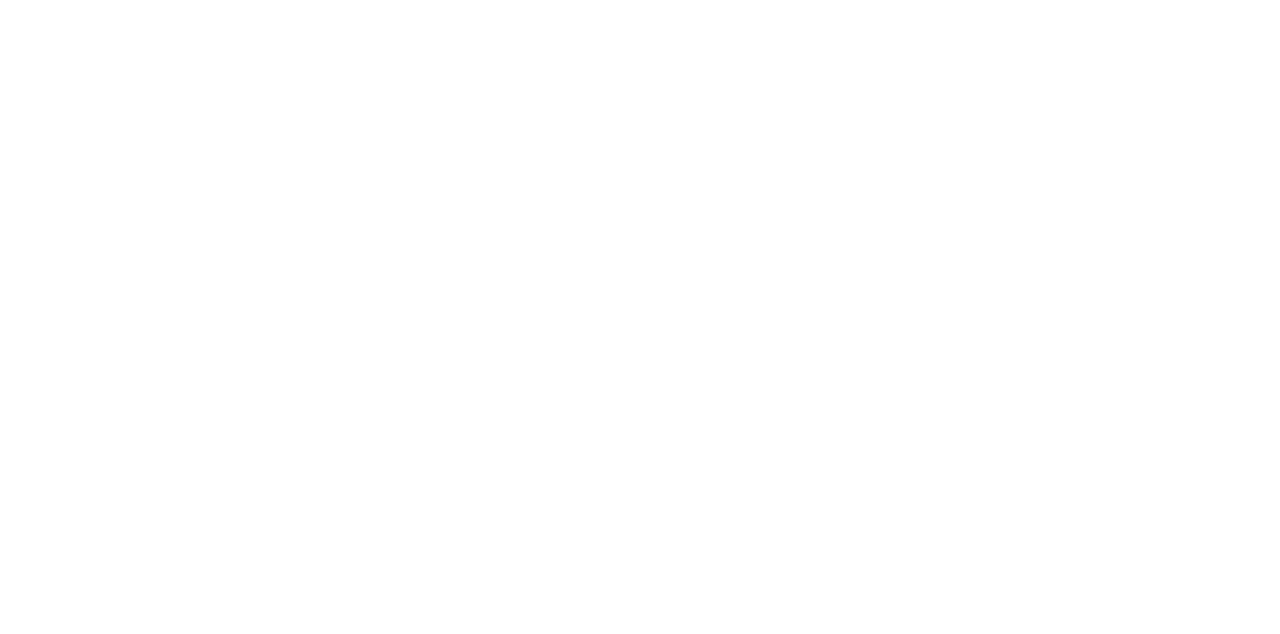
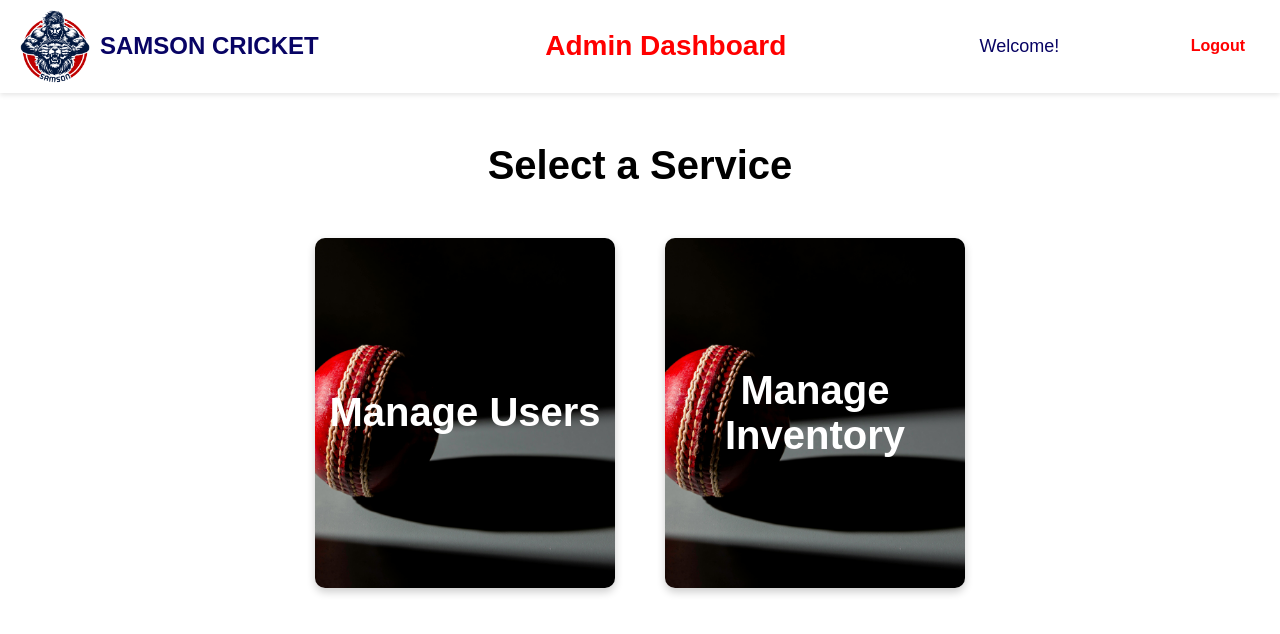
Before and after one commit to AshenIsuruWijesuriya/Samson-Cricket-WebApp, a React (Create React App) app in the folder frontend/: page /admindashboard in a window 1280 px wide. Before the commit this address had no page. Shown: the top 634 px of the page. Built offline with nearby package versions, Linux system fonts and the light colour scheme; the HTML template or start-up script is replaced by a standard one.

Commit message:
admindasboard create

```diff
--- a/frontend/src/Common/Navbar.css
+++ b/frontend/src/Common/Navbar.css
@@ -1,5 +1,5 @@
 .navbar {
-    background: linear-gradient(to bottom right, #0042cf, #000b5bf6);
+    background: linear-gradient(to bottom right, #ff0000, #b21500f6);
     padding: 15px 20px;
     display: flex;
     justify-content: space-between;
@@ -29,5 +29,5 @@
 }
 
 .navbar-item a:hover {
-    color: #ff0000;
+    color: #140076;
 }
--- /dev/null
+++ b/frontend/src/Pages/Admin/AdminDashboard.css
@@ -0,0 +1,47 @@
+
+.dashboard-container {
+    display: flex;
+    align-items: center;
+    justify-content:center;
+    padding: 20px;
+    background-color: #ffffff; /* Light background for the dashboard */
+    gap:50px;
+
+}
+
+.ad-title{
+    margin-top: 50px;
+    margin-bottom: 20px;
+    text-align: center;
+    font-family: sans-serif;
+    text-align: center;
+    font-weight: bold;
+    font-size:40px;
+}
+
+.card {
+    background-image: url('../../assets/images/signInbg.jpg'); /* Replace with your image path */
+    background-size: cover;
+    background-position: center;
+    width: 300px; /* Set a fixed width for the card */
+    height: 350px; /* Set a fixed height for the card */
+    margin: 10px 0;
+    border-radius: 10px; /* Rounded corners */
+    display: flex;
+    justify-content: center;
+    align-items: center;
+    box-shadow: 0 4px 8px rgba(0, 0, 0, 0.2); /* Shadow effect */
+    transition: transform 0.2s; /* Smooth transition for hover effect */
+}
+
+.card:hover {
+    transform: scale(1.05); /* Scale effect on hover */
+}
+
+.card-link {
+    text-decoration: none;
+    color: rgb(255, 255, 255); /* Text color */
+    font-size: 40px; /* Font size */
+    font-weight: bold; /* Bold text */
+    text-align: center;
+}
--- /dev/null
+++ b/frontend/src/Pages/Admin/AdminDashboard.js
@@ -0,0 +1,26 @@
+import React from 'react';
+import './AdminDashboard.css'; // Import the CSS file
+import AdminHeader from './AdminHeader/AdminHeader';
+
+const AdminDashboard = () => {
+    return (
+        <div>
+        <AdminHeader/>
+        <div className='ad-title'>Select a Service</div>
+        <div className="dashboard-container">
+            <a href='/admindashboard/manage-users' className="card-link">
+                <div className="card">
+                    Manage Users
+                </div>
+            </a>
+            <a href='/admindashboard/manage-inventory' className="card-link">
+                <div className="card">
+                    Manage Inventory
+                </div>
+            </a>
+        </div>
+        </div>
+    );
+};
+
+export default AdminDashboard;
--- /dev/null
+++ b/frontend/src/Pages/Admin/AdminHeader/AdminHeader.css
@@ -0,0 +1,72 @@
+header {
+    background-color: #ffffff;
+    padding: 10px 20px;
+    box-shadow: 0 2px 5px rgba(0, 0, 0, 0.1);
+    display: flex;
+    align-items: center;
+    justify-content: space-between;
+}
+
+.adminheader-content {
+    display: flex;
+    align-items: center;
+    text-decoration: none; /* Ensure no underline on the entire content */
+}
+
+.adminheader-content img {
+    width: 70px;
+    height: auto;
+    border-radius: 50%;
+    margin-right: 10px; /* Adjusted margin for spacing */
+}
+
+.adminheader-content h1 {
+    font-size: 24px;
+    color: #080464;
+    margin: 0;
+    font-weight: bolder;
+    text-decoration: none; /* Remove underline from h1 */
+}
+
+.welcome-text {
+    flex-grow: 1; /* This will take up the available space */
+    text-align: center; /* Center the welcome text */
+    font-size: 18px; /* Font size for the welcome text */
+    color: #080464; /* Color for the welcome text */
+}
+
+.welcome-text2 {
+    flex-grow: 1; /* This will take up the available space */
+    margin-left:130px ;
+    text-align: center;
+}
+
+.welcome-text2 a{
+    text-decoration: none;
+    color: #ff0000;
+    font-size: 28px;
+    font-weight: bold;
+}
+
+.adminheader-actions {
+    display: flex;
+    align-items: center;
+}
+
+.logout {
+    margin-left: 20px;
+    padding: 10px 15px;
+    border: none;
+    border-radius: 25px;
+    cursor: pointer;
+    font-size: 16px;
+    font-weight: bold;
+    text-decoration: none; /* Ensure no underline on logout link */
+    background-color: #ffffff;
+    color: rgb(255, 0, 0);
+}
+
+.logout:hover {
+    background-color: #ff0000;
+    color: rgb(255, 255, 255);
+}
--- /dev/null
+++ b/frontend/src/Pages/Admin/AdminHeader/AdminHeader.js
@@ -0,0 +1,21 @@
+import React from "react";
+import Logo from '../../../assets/images/logo1.png';
+import './AdminHeader.css';
+
+const AdminHeader = () => {
+    return (
+        <header>
+            <a href="/" className="adminheader-content">
+                <img src={Logo} alt="Samson Cricket Logo" />
+                <h1>SAMSON CRICKET</h1>
+            </a>
+            <div className="welcome-text2"><a href="/admindashboard">Admin Dashboard</a></div>
+            <div className="welcome-text">Welcome!</div>
+            <div className="adminheader-actions">
+                <a href="/logout" className="logout">Logout</a>
+            </div>
+        </header>
+    );
+}
+
+export default AdminHeader;
--- /dev/null
+++ b/frontend/src/Pages/Admin/ManageInventory/ManageInventory.js
@@ -0,0 +1,10 @@
+import React from 'react';
+
+const ManageInventory = () => {
+    return(
+        <h1>Manage Inventory</h1>
+
+    );
+};
+
+export default ManageInventory;
--- /dev/null
+++ b/frontend/src/Pages/Admin/ManageUsers/ManageUsers.js
@@ -0,0 +1,13 @@
+import React from 'react';
+import AdminHeader from '../AdminHeader/AdminHeader';
+
+const ManageUsers = () => {
+    return(
+        <div>
+        <AdminHeader/>
+        <h1>ManageUsers</h1>
+        </div>
+    );
+};
+
+export default ManageUsers;
--- a/frontend/src/Router/Routes.js
+++ b/frontend/src/Router/Routes.js
@@ -6,6 +6,9 @@
 import Services from '../Pages/Services/Service';
 import SignIn from '../Pages/SignIn';
 import Consulting from '../Pages/Consulting/Consulting';
+import AdminDashboard from '../Pages/Admin/AdminDashboard';
+import ManageUsers from '../Pages/Admin/ManageUsers/ManageUsers';
+import ManageInventory from '../Pages/Admin/ManageInventory/ManageInventory';
 
 const AppRoutes = () => {
     return (
@@ -22,6 +25,12 @@
 
                 {/* Sign In & Sign Up */}
                 <Route path="/signIn" element={<SignIn />} />
+
+                {/* Admin Dashboard */}
+                <Route path="/admindashboard" element={<AdminDashboard />} />
+                <Route path="/admindashboard/manage-users" element={<ManageUsers />} />
+                <Route path="/admindashboard/manage-inventory" element={<ManageInventory />} />
+
             </RouterRoutes>
         </Router>
     );
```
